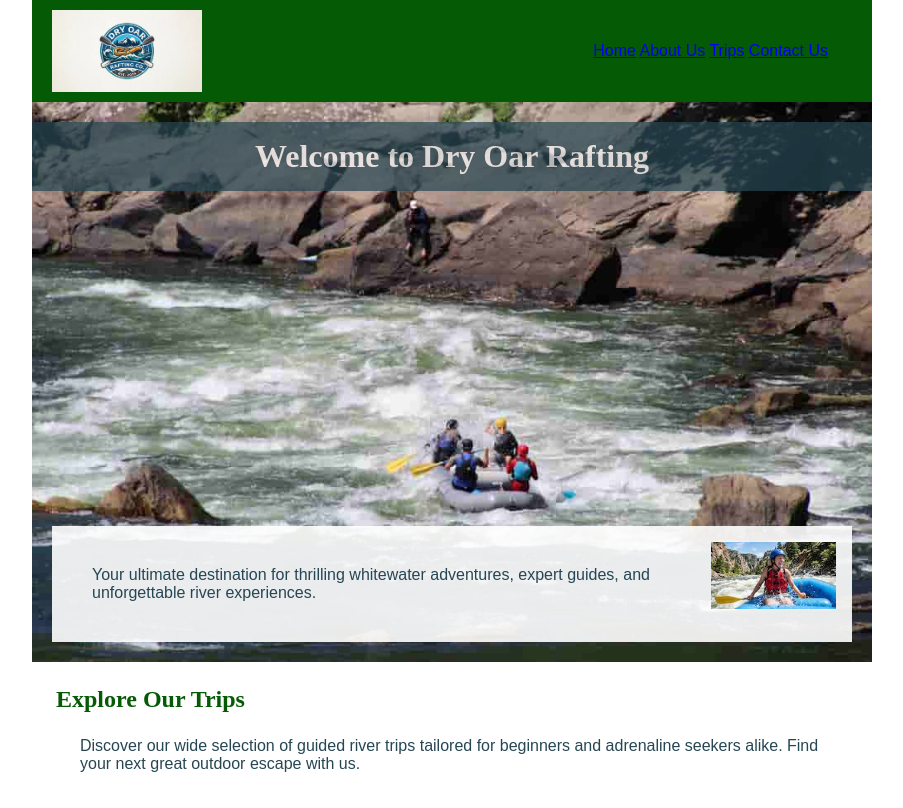
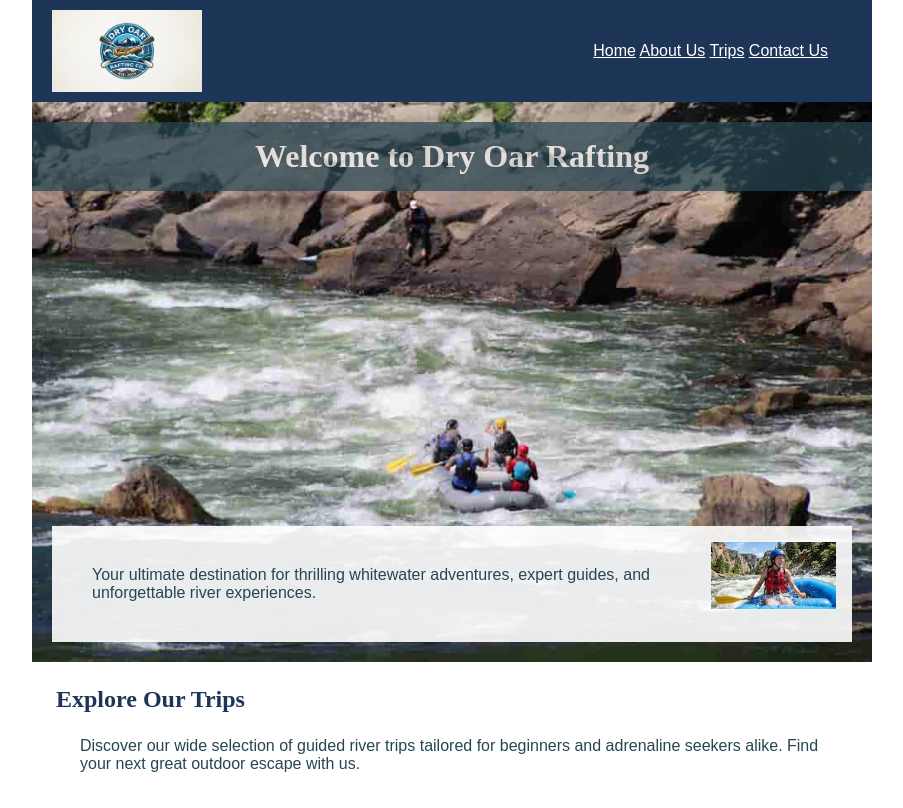
Before and after one commit to mensahbernard439-cloud/wdd130, a plain HTML site: page wwr/index.html in a window 1280 px wide. Shown: the top 808 px of the page, without its empty margins (188-1091 px from the left). Drawn offline with Linux system fonts and the light colour scheme.

Commit message:
rafting css changed

```diff
--- a/wwr/styles/rafting.css
+++ b/wwr/styles/rafting.css
@@ -1,8 +1,12 @@
 /* 1. CSS Variables */
 :root {
-  --primary-color: #055a05;
+  --primary-color: #1d3557;
+  /* Changed from dark green to deep navy */
+  --secondary-color: #457b9d;
+  /* Added so your nav hover works */
   --accent1-color: #264653;
-  --accent2-color: #e9c46a;
+  --accent2-color: #ffffff;
+  /* Changed header text color to white for better contrast */
   --heading-font: "Times New Roman", "Georgia", serif;
   --body-font: Arial, Helvetica, sans-serif;
 }
@@ -94,6 +98,11 @@ article {
   margin-left: 15px;
 }
 
+header nav a {
+  color: var(--accent2-color);
+  /* Ensures links match the header text color */
+}
+
 header nav a:hover {
   color: var(--secondary-color);
 }
```
